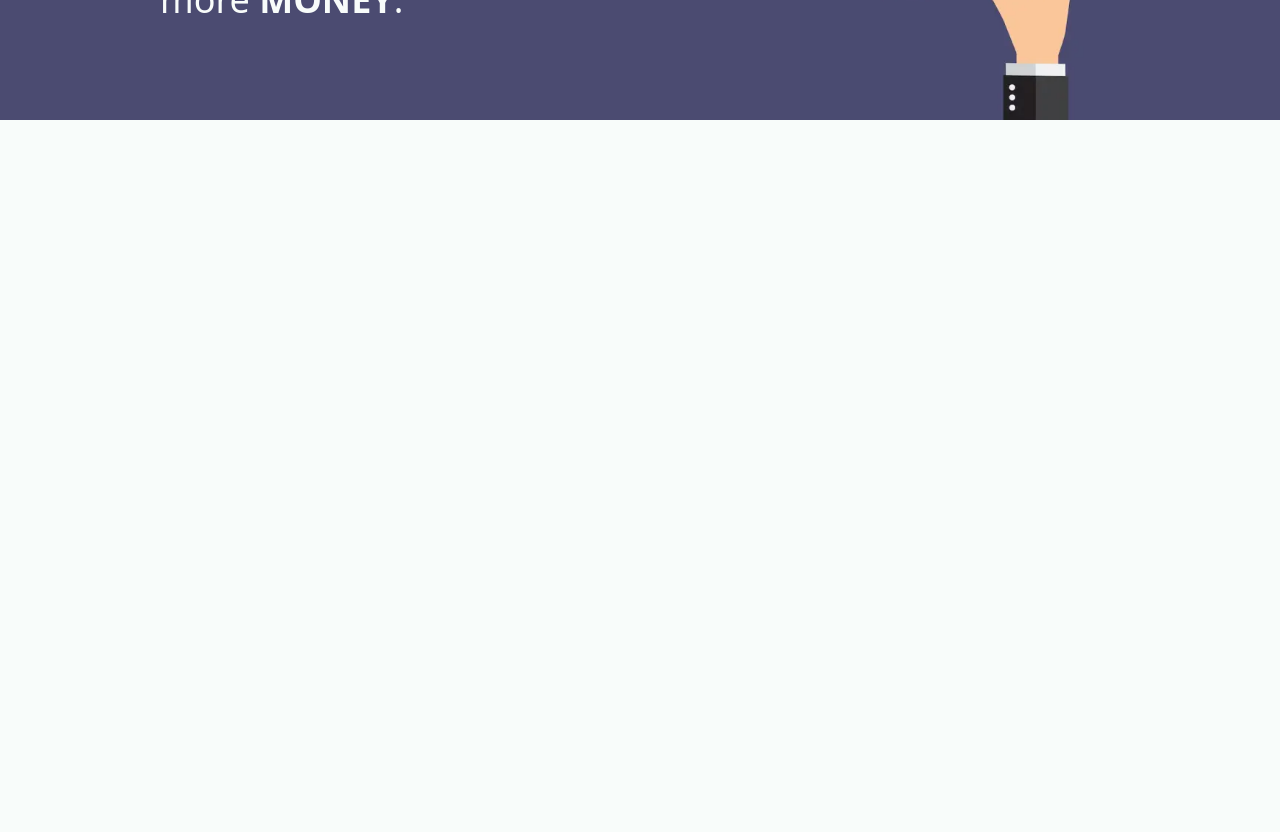
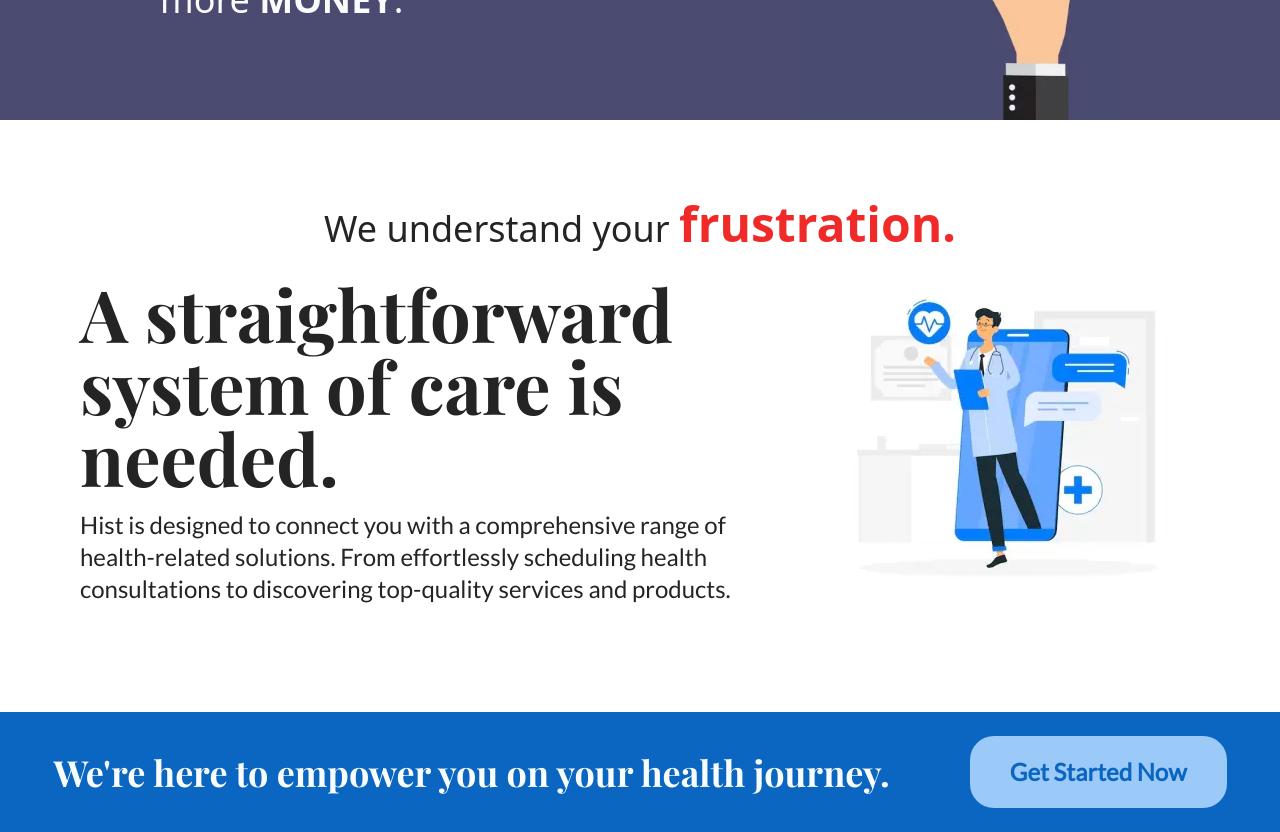
Before and after one commit to DoughnutsNCookies/WebApp-Hist-LandingPage, a Next.js app in the folder hist/: page / in a window 1280 px wide. Shown: the part 1480-2312 px from the top of the page. Before the commit the page ends 1600 px from the top, so only its background shows below. Built offline with nearby package versions, Linux system fonts and the light colour scheme; a web font is replaced by a local one.

Commit message:
Added Understand section for index

```diff
--- a/hist/src/pages/index.tsx
+++ b/hist/src/pages/index.tsx
@@ -2,6 +2,7 @@ import Head from "next/head";
 import NavBar from "./components/NavBar";
 import Tagline from "./index/Tagline";
 import Problem from "./index/Problem";
+import Understand from "./index/Understand";
 
 export default function Home() {
   return (
@@ -29,6 +30,7 @@ export default function Home() {
       <NavBar/>
       <Tagline/>
       <Problem/>
+      <Understand/>
     </main>
   )
 }
--- /dev/null
+++ b/hist/src/pages/index/Understand.tsx
@@ -0,0 +1,44 @@
+import Image from "next/image";
+
+const Understand = () => {
+    return (
+        <section id="understand">
+            <div className="flex flex-col justify-between items-center p-20 bg-white">
+                <h1 className="text-4xl">
+                    We understand your <strong className="text-5xl text-[#F02929]">frustration.</strong>
+                </h1>
+                <div className="flex flex-row gap-x-20">
+                    <div className="flex flex-col justify-center w-[70vw] gap-y-4">
+                        <h1 className="font-playfair font-bold text-7xl">
+                            A straightforward system of care is needed.
+                        </h1>
+                        <p className="font-lato text-2xl">
+                            Hist is designed to connect you with a comprehensive range of health-related solutions. From effortlessly scheduling health consultations to discovering top-quality services and products.
+                        </p>
+                    </div>
+                    <Image
+                        src="/index/image4.webp"
+                        alt="Image Reshaping Healthcare Accessibility"
+                        width={1000}
+                        height={1000}
+                        className="w-[30vw]"
+                        quality={100}
+                        priority
+                    />
+                </div>
+            </div>
+            <div className="h-[15vh] w-[100vw] bg-accentColor flex flex-row justify-center items-center gap-x-20">
+                <h1 className="font-playfair font-bold text-4xl text-backgroundColor">
+                    We&apos;re here to empower you on your health journey.
+                </h1>
+                <div className="flex flex-row justify-center items-center">
+                    <button className="bg-primaryColor py-5 px-10 rounded-3xl text-accentColor font-lato font-bold text-2xl hover:scale-110 transition-all">
+                        Get Started Now
+                    </button>
+                </div>
+            </div>
+        </section>
+    )
+}
+
+export default Understand
```
Also changed, not shown: hist/public/index/image4.webp (added).
